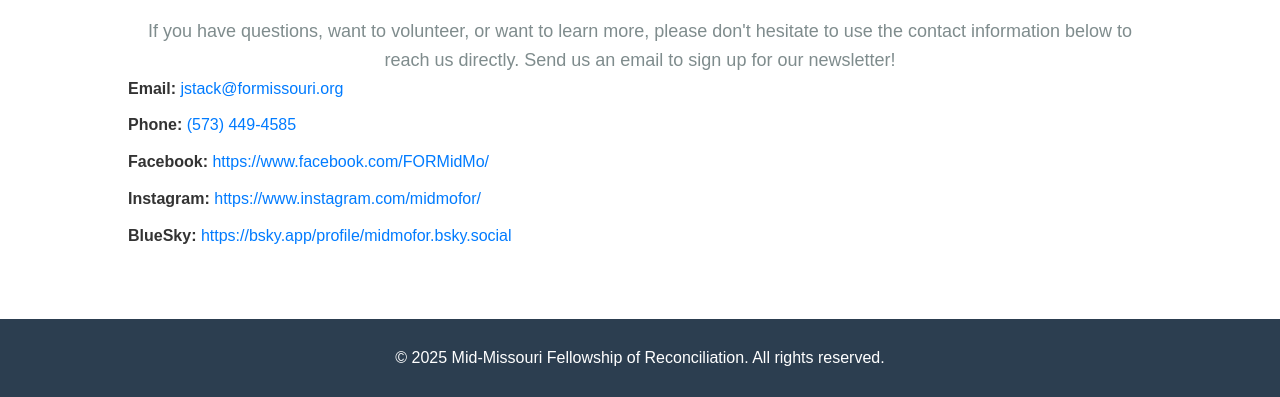
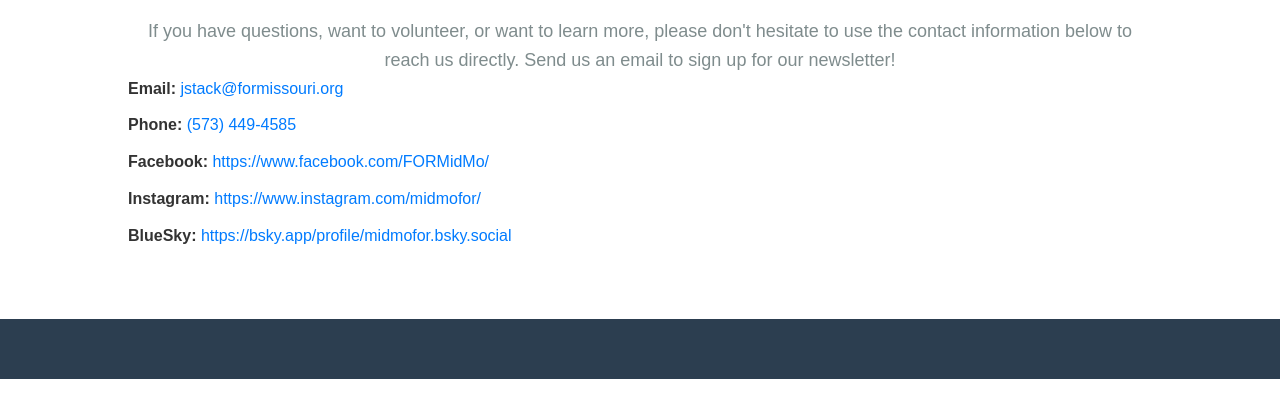
Before and after one commit to MidMoFOR/Website, a plain HTML site: page contact.html in a window 1280 px wide. Shown: the part 634-1031 px from the top of the page. Drawn offline with Linux system fonts and the light colour scheme.

Commit message:
Update contact.html

```diff
--- a/contact.html
+++ b/contact.html
@@ -50,7 +50,7 @@
     </div>
 
     <footer>
-        <p>&copy; 2025 Mid-Missouri Fellowship of Reconciliation. All rights reserved.</p>
+
     </footer>
 </body>
 </html>
```
